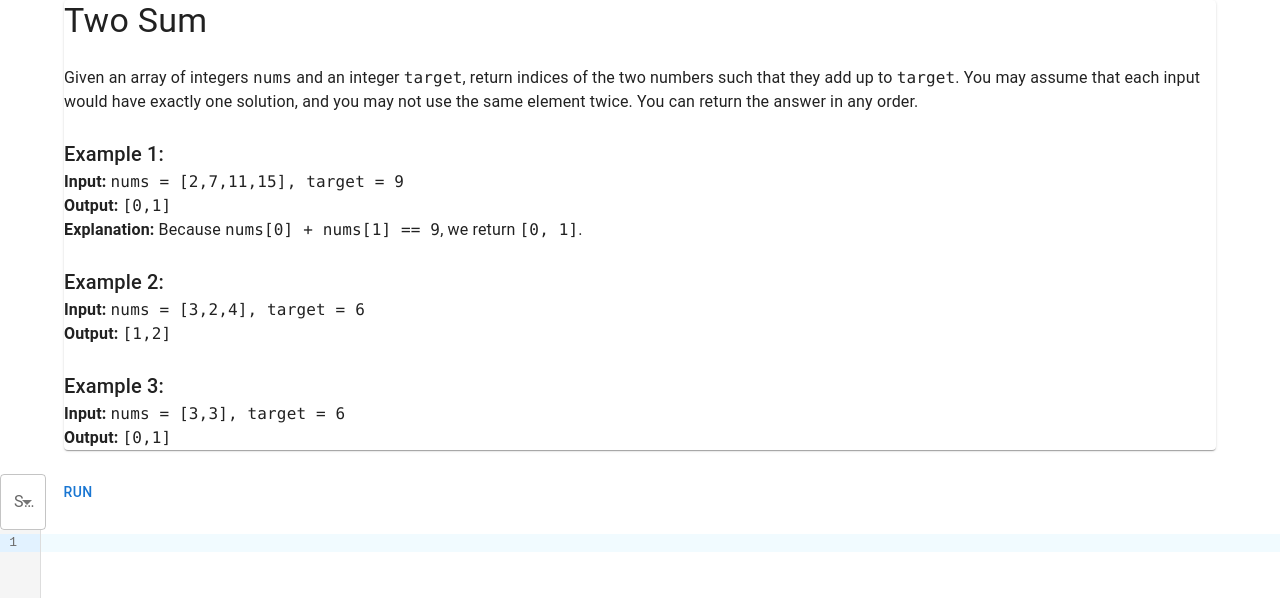
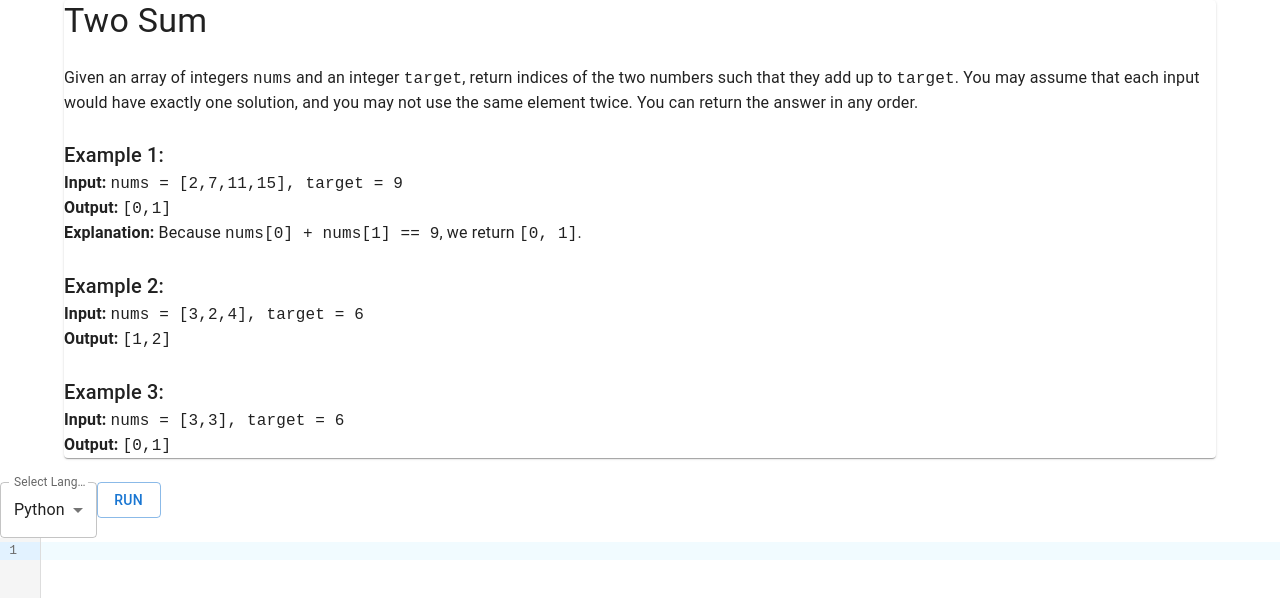
Before and after one commit to iZeevens/online-editor-code, a React (Vite) app: page / in a window 1280 px wide. Shown: the top 598 px of the page. Built offline with nearby package versions, Linux system fonts and the light colour scheme.

Commit message:
feat: add normalize, some styles

```diff
--- a/package.json
+++ b/package.json
@@ -17,6 +17,7 @@
     "@mui/material": "^6.2.0",
     "@uiw/react-codemirror": "^4.23.6",
     "codemirror": "^6.0.1",
+    "normalize.css": "^8.0.1",
     "react": "^18.3.1",
     "react-dom": "^18.3.1"
   },
--- a/src/App.tsx
+++ b/src/App.tsx
@@ -1,4 +1,5 @@
 import EditorPage from "./pages/EditorPage"
+import 'normalize.css'
 
 function App() {
 
--- a/src/components/CodeEditor/CodeEditor.tsx
+++ b/src/components/CodeEditor/CodeEditor.tsx
@@ -9,7 +9,7 @@ import { basicSetup } from "codemirror";
 function CodeEditor() {
   const [language, setLanguage] = useState("Python");
 
-  const handleLanguageChange = () => {
+  const languageChange = () => {
     switch (language) {
       case "Python": {
         return python();
@@ -25,11 +25,11 @@ function CodeEditor() {
 
   return (
     <div className="border border-gray-300 rounded-md shadow-md overflow-hidden">
-      <div>
-        <SwitchLang language="" handleLanguageChange={setLanguage} />
-        <Button>Run</Button>
+      <div className="flex justify-between	">
+        <SwitchLang language={language} handleLanguageChange={setLanguage} />
+        <Button variant="outlined">Run</Button>
       </div>
-      <CodeMirror height="90vh" extensions={[basicSetup, handleLanguageChange()]} />
+      <CodeMirror height="90vh" extensions={[basicSetup, languageChange()]} />
     </div>
   );
 }
--- a/src/components/CodeEditor/SwitchLang.tsx
+++ b/src/components/CodeEditor/SwitchLang.tsx
@@ -2,14 +2,12 @@ import { FormControl, InputLabel, Select, MenuItem } from "@mui/material"
 
 interface ISwitchLang {
   language: string
-  handleLanguageChange: (lang: string) => void
+  handleLanguageChange: (e: string) => void
 }
 
 function SwitchLang({language, handleLanguageChange}: ISwitchLang) {
-
-
   return (
-    <FormControl>
+    <FormControl className="w-44">
        <InputLabel>Select Language</InputLabel>
           <Select
             value={language}
--- a/src/components/Description/Description.tsx
+++ b/src/components/Description/Description.tsx
@@ -3,7 +3,7 @@ import { Container, Box, Typography, Paper } from "@mui/material";
 function Description() {
   return (
     <Container maxWidth="lg" className="my-6">
-      <Paper className="p-6">
+      <Paper className="p-6 h-full m-0">
         <Box mb={3}>
           <Typography variant="h4" gutterBottom className="text-blue-600">
             Two Sum
--- a/src/pages/EditorPage.tsx
+++ b/src/pages/EditorPage.tsx
@@ -4,7 +4,7 @@ import Description from "../components/Description/Description";
 function EditorPage() {
 
   return (
-    <div className="grid grid-cols-2 ">
+    <div className="grid grid-cols-2 p-15">
       <Description />
       <CodeEditor />
     </div>
```
Also changed, not shown: 1 other file (tests, documents, lock files or other folders).
